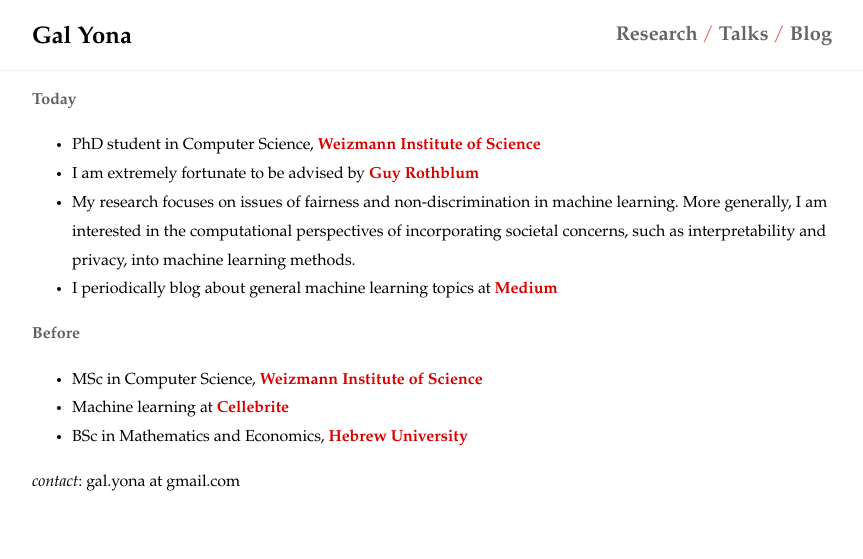
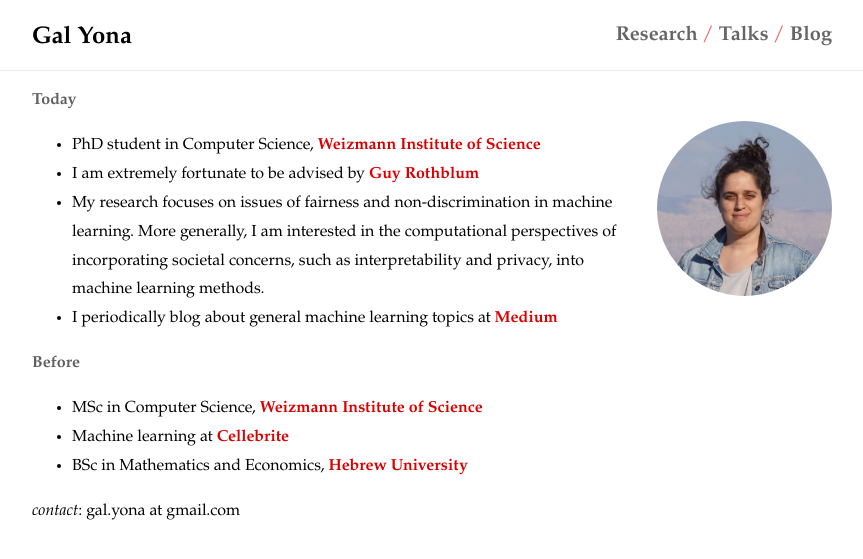
Before and after one commit to galyona/website, a Jekyll site: the page built from index.md, in a window 1280 px wide. Shown: the top 559 px of the page, without its empty margins (208-1071 px from the left). Built offline with Jekyll 4.4.1, drawn with Linux system fonts in a browser that asks for light colours.

Commit message:
added profile pic

```diff
--- a/assets/main.scss
+++ b/assets/main.scss
@@ -1,5 +1,13 @@
 ---
 # Only the main Sass file needs front matter (the dashes are enough)
 ---
+.profile-picture {
+    height: 175px;
+    width: 175px;
+    position: relative;
+    margin: -10px 0 0 30px;
+    float: right;
+    border-radius: 50%;
+}
 
 @import 'tale';
--- a/index.md
+++ b/index.md
@@ -7,11 +7,13 @@ title: "Gal Yona"
 #### Today
 {% comment %}
 <img src="imgs/p_img.jpg" alt="Avatar">
+<img class="profile-picture" src="imgs/p_img.jpg">
 {% endcomment %}
 
 
 
 - PhD student in Computer Science, [Weizmann Institute of Science](https://weizmann.ac.il){:target="_blank"}
+<img class="profile-picture" src="imgs/small_square.jpg">
 - I am extremely fortunate to be advised by [Guy Rothblum](https://guyrothblum.wordpress.com/){:target="_blank"}
 - My research focuses on issues of fairness and non-discrimination in machine learning. More generally, I am interested in the computational perspectives of incorporating societal concerns, such as interpretability and privacy, into machine learning methods.
 - I periodically blog about general machine learning topics at [Medium](https://towardsdatascience.com/@galyona){:target="_blank"}
```
Also changed, not shown: imgs/large_square.jpg (added), imgs/small_square.jpg (added), imgs/weizmann_img.jpg (added), 1 other file.
